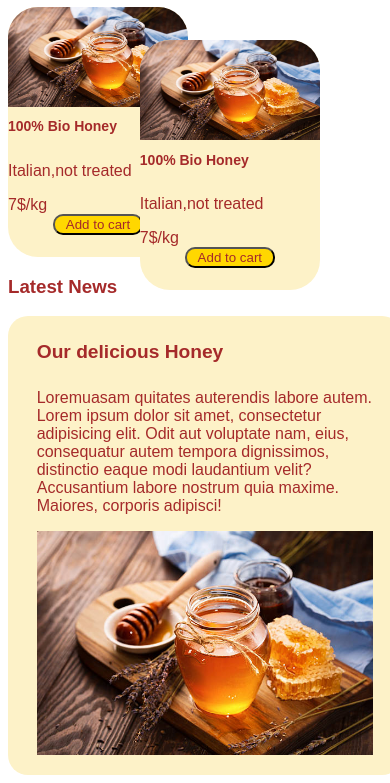
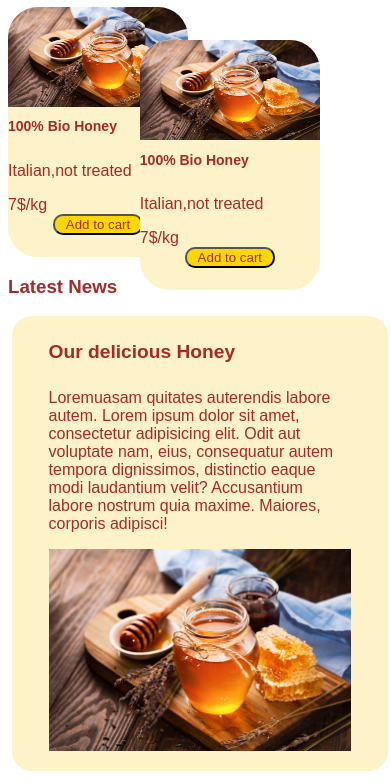
Before and after one commit to matteovcc/U2-D3-Flexbox-FS0123, a plain HTML site: page LayoutTablet/index.html in a window 390 px wide. Shown: the part 441-1224 px from the top of the page. Drawn offline with Linux system fonts and the light colour scheme.

Commit message:
Aggiustamento margini

```diff
--- a/LayoutTablet/style.css
+++ b/LayoutTablet/style.css
@@ -121,9 +121,9 @@
         display: flex;
         flex-direction: column-reverse;
         align-items: center;
-        margin:0 auto;
-        width: 100%;
-        padding:5px 10px 20px 10px;
+        margin-left:1%;
+        width: 90%;
+        padding:5px 20px 20px 20px;
         background-color:  rgb(253, 242, 200);
         font-family: Arial, Helvetica, sans-serif;
         border-radius: 20px;
```
